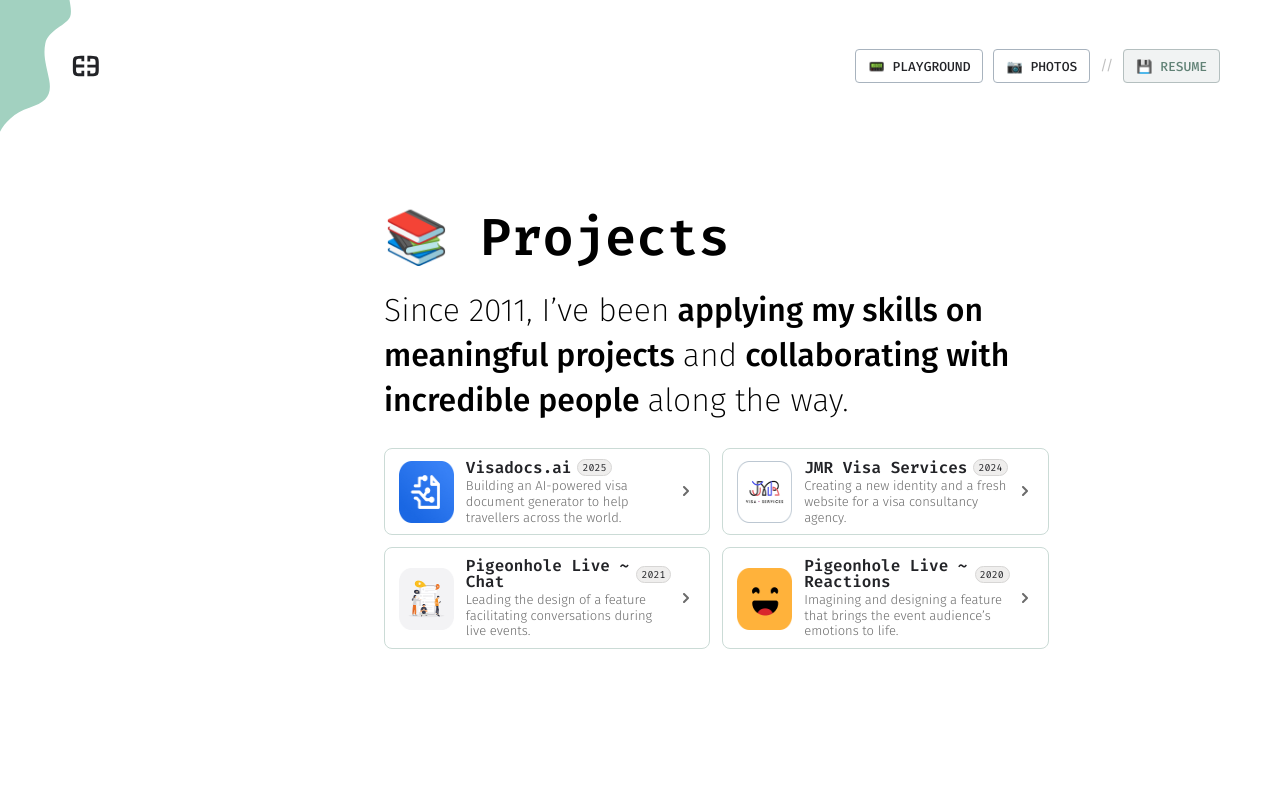
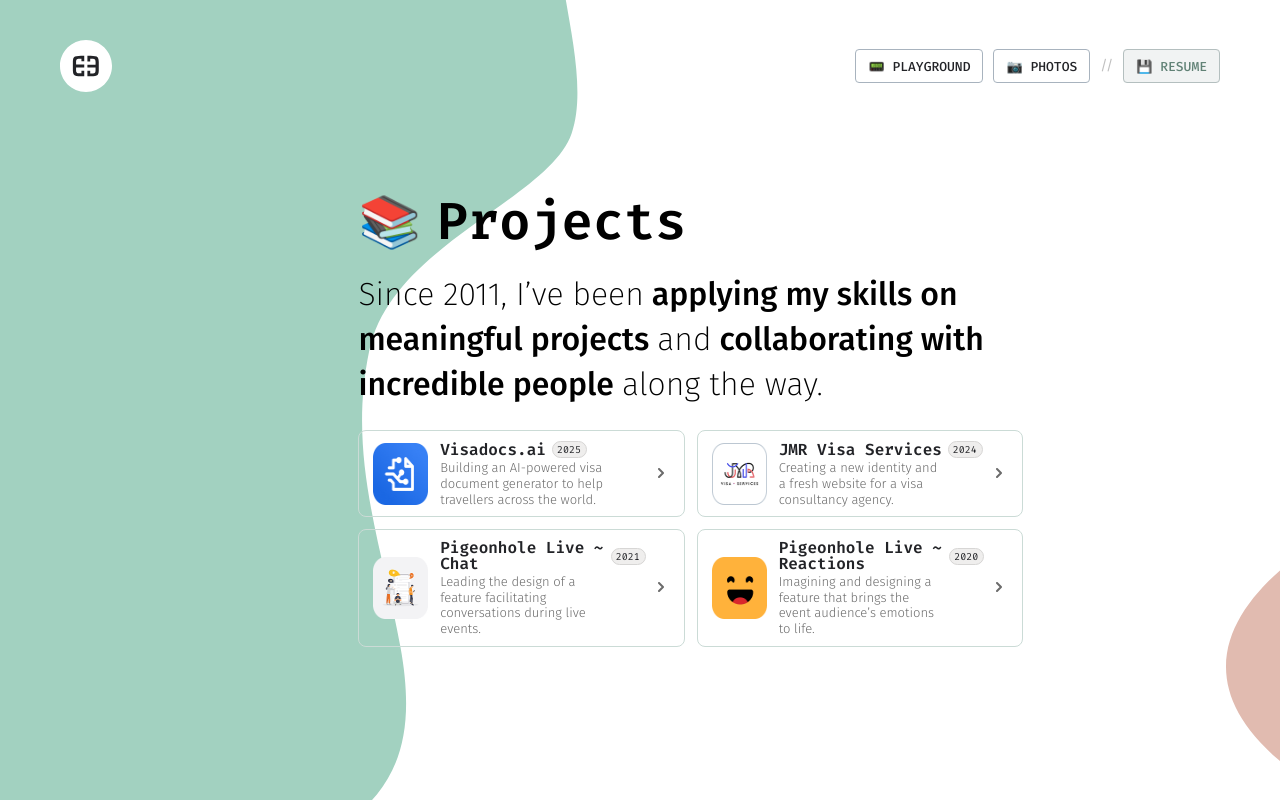
Before and after one commit to EricBARBEAU/errric.me, a React (Vite) app in the folder my-app/: page /projects in a window 1280 px wide. Built offline with nearby package versions, Linux system fonts and the light colour scheme.

Commit message:
project showcase logic ongoing

```diff
--- /dev/null
+++ b/my-app/src/_data/data_projects-content.json
@@ -0,0 +1,26 @@
+{
+  "project-01": {
+    "class": "project-01",
+    "year": "2025",
+    "alt": "Visadocs.ai",
+    "main_title": "Building an AI-powered visa document generator to help travellers across the world."
+  },
+  "project-02": {
+    "class": "project-02",
+    "year": "2024",
+    "alt": "JMR Visa Services",
+    "main_title": "Creating a new identity and a fresh website for a visa consultancy agency."
+  },
+  "project-03": {
+    "class": "project-03",
+    "year": "2021",
+    "alt": "Pigeonhole Live ~ Chat",
+    "main_title": "Leading the design of a feature facilitating conversations during live events."
+  },
+  "project-04": {
+    "class": "project-04",
+    "year": "2020",
+    "alt": "Pigeonhole Live ~ Reactions",
+    "main_title": "Imagining and designing a feature that brings the event audience’s emotions to life."
+  }
+}
--- a/my-app/src/_data/data_projects-navigation.json
+++ b/my-app/src/_data/data_projects-navigation.json
@@ -1,23 +1,27 @@
 [
   {
+    "id": "project-01",
     "class": "project-01",
     "title": "Visadocs.ai",
     "year": "2025",
     "body": "Building an AI-powered visa document generator to help travellers across the world."
   },
   {
+    "id": "project-02",
     "class": "project-02",
     "title": "JMR Visa Services",
     "year": "2024",
     "body": "Creating a new identity and a fresh website for a visa consultancy agency."
   },
   {
+    "id": "project-03",
     "class": "project-03",
     "title": "Pigeonhole Live ~ Chat",
     "year": "2021",
     "body": "Leading the design of a feature facilitating conversations during live events."
   },
   {
+    "id": "project-04",
     "class": "project-04",
     "title": "Pigeonhole Live ~ Reactions",
     "year": "2020",
--- a/my-app/src/css/core/variables.scss
+++ b/my-app/src/css/core/variables.scss
@@ -26,6 +26,24 @@
 	$clr-red--reg:			#D78A75;
 	$clr-red--border:		#D5B6AD;
 	$clr-red--lightest:		#FAF5F3;
+
+	// Projects colours
+	$clr-visadocs--01:		#2374F8;
+	$clr-visadocs--02:		#AACBFF;
+	$clr-visadocs--03:		#DEEAFE;
+	//
+	$clr-jmr--01:			#6D71ED;
+	$clr-jmr--02:			#BABDFF;
+	$clr-jmr--03:			#E9EAFC;
+	//
+	$clr-phl-chat--01:		#F39124;
+	$clr-phl-chat--02:		#FFD7A8;
+	$clr-phl-chat--03:		#FDEFDE;
+	//
+	$clr-phl-react--01:		#FFB23B;
+	$clr-phl-react--02:		#FFDD95;
+	$clr-phl-react--03:		#FFF3E2;
+
 
 // 02 - Typography
 
--- a/my-app/src/css/views/projects.scss
+++ b/my-app/src/css/views/projects.scss
@@ -15,6 +15,18 @@
 		background-position-x: 0px;
 		background-position-y: 0px;
 		background-size: auto 100%;
+
+		&:after {
+			content: '';
+			background: url('/img/graphics_projects--redblob.svg') no-repeat;
+			background-size: 100% 100%;
+			width: 54px;
+			height: 333px;
+			display: block;
+			position: absolute;
+			right: 0px;
+			top: 500px;
+		}
 	}
 
 	// Nav
@@ -36,12 +48,13 @@
 
   		// 01 Intro
   		&_intro {
-  			margin-top: 80px;
+  			margin-top: 8vh;
   			display: flex;
   			flex-direction: column;
   			gap: 24px;
-			position: absolute;
-			right: 10vw;
+			position: relative;
+			margin-left: auto;
+			right: 12vw;
 			width: 60vw;
 
 			// Intro text
@@ -49,6 +62,11 @@
 
   				&-main {
 	  				letter-spacing: core.$l-spacing-min-6;
+
+	  				span {
+	  					font-size: 5.0rem;
+	  					margin-right: 16px;
+	  				}
 	  			}
 	  			&-sub {
 	  				font-size: core.$font-size-32;
@@ -78,12 +96,12 @@
 					border-radius: 8px;
 					border: 1px solid core.$clr-green--border-light;
 					cursor: pointer;
-					transform: translatey(2px);
-					transition: all 0.2s ease-in-out;
+					scale: 1;
+					transition: all 0.1s ease-in-out;
 
 					&:hover {
 						background-color: rgba(0,0,0,0.02);
-						transform: translatey(0px);
+						scale: 0.98;
 					}
 
 					// Visual
@@ -130,6 +148,7 @@
 							font-weight: core.$f-weight-300;
 							letter-spacing: core.$l-spacing-plus-2;
 							line-height: core.$line-height-120;
+							padding-right: 40px;
 						}
 					}
 
@@ -173,6 +192,39 @@
 				}
   			}
   		}
-  		// 02 Project showcase
+  		// 02 Project body
+  		&_body {
+  			display: flex;
+  			flex-direction: column;
+  			position: relative;
+  			width: 100vw;
+  			margin-top: 280px;
+  			padding: 20px 120px;
+
+  			.project_renderer {
+
+
+					@keyframes projectDrop {
+					  to {
+					    opacity: 1;
+					    transform: translateY(0);
+					  }
+					}
+
+  				.project {
+						opacity: 0;
+						transform: translateY(-12px);
+						animation: projectDrop 0.4s cubic-bezier(0.2, 0.8, 0.2, 1) forwards;
+
+
+						// 01 - Title
+						&-title {
+							display: flex;
+							flex-direction: row;
+							gap: 40px;
+						}
+  				}
+  			}
+  		}
   	}
 }
--- a/my-app/src/modules/_layout.jsx
+++ b/my-app/src/modules/_layout.jsx
@@ -37,6 +37,9 @@
               isWhite={true}
             />
             <Projects />
+
+            {/*Footer here*/}
+
           </div>
         </div>
 
--- /dev/null
+++ b/my-app/src/modules/projects/project_renderer.jsx
@@ -0,0 +1,60 @@
+// React stuff
+// Elements
+// Data
+import data from "../../_data/data_projects-content.json";
+
+function ProjectRenderer({
+  activeProject
+}) {
+
+	const project = data[activeProject];
+
+	if (!project) return null;
+
+  return (
+  	<>
+	    <div className="project_renderer">
+	    	<div
+	        key={activeProject}
+	        className={`project ${project.class} is-active`}
+	      >
+	    		<div className="project-title">
+	    			<span className="line"></span>
+	    			<div>
+	    				<img className="visual" alt={project.alt} />
+	    				<div className="title">
+                {project.alt}
+                <span className="date">{project.year}</span>
+              </div>
+              <div className="body">
+                {project.main_title}
+              </div>
+	    			</div>
+	    		</div>
+	    		<div className="project-intro">
+	    			Intro
+	    		</div>
+	    		<div className="project-visual">
+	    			<img alt={project.alt}/>
+	    		</div>
+	    		<div className="project-blks">
+		    		<div className="blk blk_objective">
+		    			Objective
+		    		</div>
+		    		<div className="blk blk_process">
+		    			Process
+		    		</div>
+		    		<div className="blk blk_challenge">
+		    			Challenge
+		    		</div>
+		    		<div className="blk blk_delivery">
+		    			Delivery
+		    		</div>
+		    	</div>
+	    	</div>
+	    </div>
+    </>
+  )
+}
+
+export default ProjectRenderer;
--- a/my-app/src/modules/views/projects.jsx
+++ b/my-app/src/modules/views/projects.jsx
@@ -1,14 +1,23 @@
 // React stuff
-import { useEffect } from "react";
+import { useEffect, useState } from "react";
 import { Helmet } from 'react-helmet-async';
 // Elements
 import Nav from '../elements/navbar';
+import ProjectRenderer from '../projects/project_renderer';
 // Assets
 const chevron_grey = '/img/graphics_chevron--grey.svg';
 // Data
 import data from "../../_data/data_projects-navigation.json";
 
 function Projects() {
+
+  const [activeProject, setActiveProject] = useState('project-01');
+
+  const toggleProjectView = (projectId) => {
+    if (projectId === activeProject) return;
+    setActiveProject(projectId);
+  };
+
   return (
     <>
       <Helmet>
@@ -22,7 +31,7 @@
     	<div className="projects">
     		{/*Intro + Projects selection*/}
         <div className="projects_intro">
-          <h1 className="intro_content-main">📚 Projects</h1>
+          <h1 className="intro_content-main"><span>📚</span>Projects</h1>
           <div className="intro_content-sub">
             Since 2011, I’ve been
             <b> applying my skills on meaningful projects </b>
@@ -32,7 +41,13 @@
           </div>
           <div className="intro_grid">
             {data.map((item, index) => (
-              <div className={`project ${item.class}`} >
+              <div
+                key={item.id}
+                className={`project ${item.class} ${
+                  activeProject === item.id ? 'is-active' : ''
+                }`}
+                onClick={() => toggleProjectView(item.id)}
+              >
                 <div className="project_visual"></div>
                 <div className="project_content">
                   <div className="title">
@@ -43,7 +58,13 @@
                     {item.body}
                   </div>
                 </div>
-                <a className="project_cta">
+                <a
+                  className="project_cta"
+                  onClick={(e) => {
+                    e.stopPropagation();
+                    toggleProjectView(item.id);
+                  }}
+                >
                   <img src={chevron_grey} alt={item.title}/>
                 </a>
               </div>
@@ -52,6 +73,14 @@
         </div>
         {/*Project showcase*/}
         <div className="projects_body">
+          <div className="project_container">
+            <ProjectRenderer
+              activeProject={activeProject}
+            />
+          </div>
+        </div>
+        {/*Other projects CTAs*/}
+        <div className="projects_push">
         </div>
     	</div>
     </>
```
Also changed, not shown: my-app/public/img/graphics_projects--redblob.svg (added).
